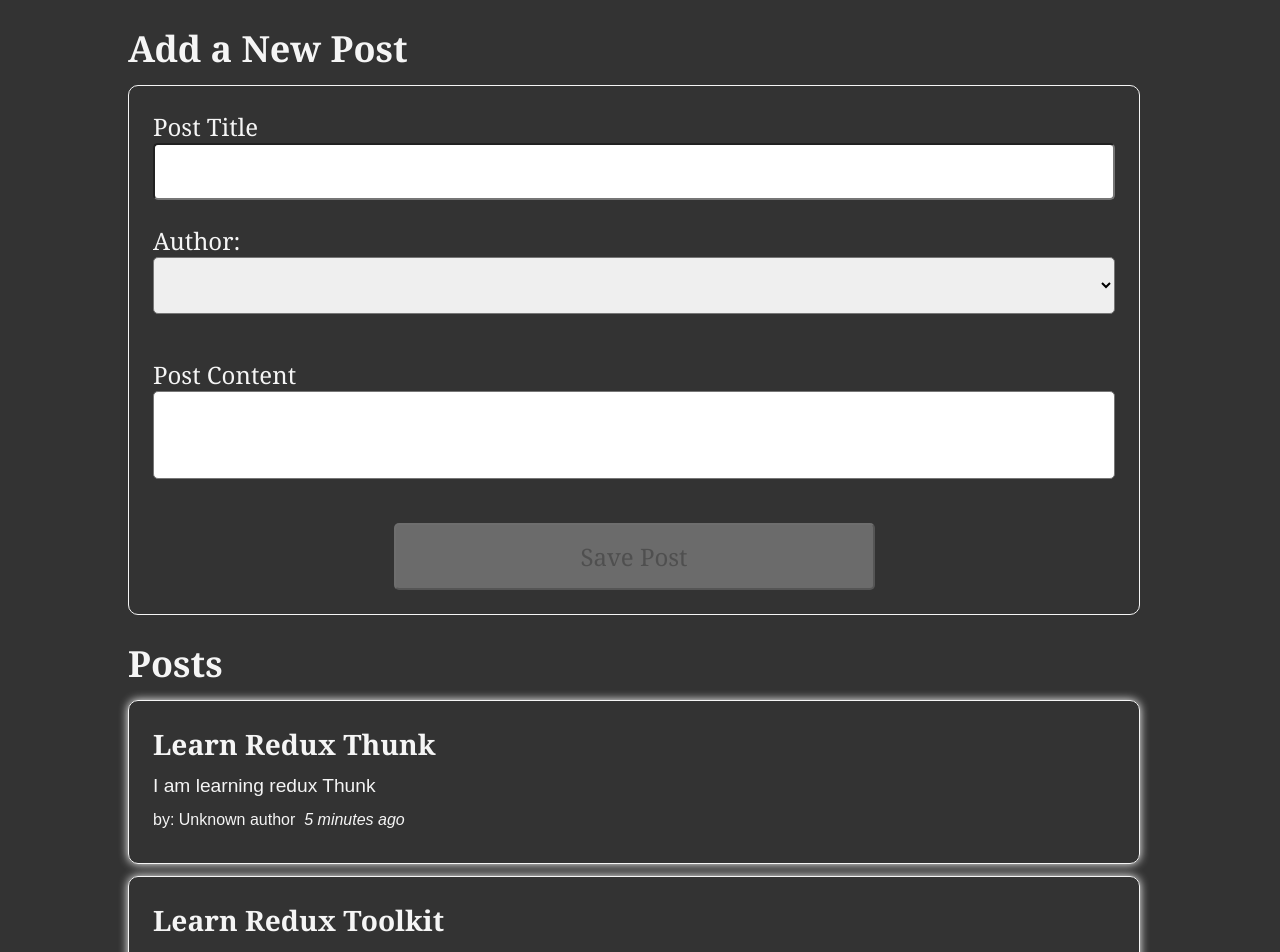
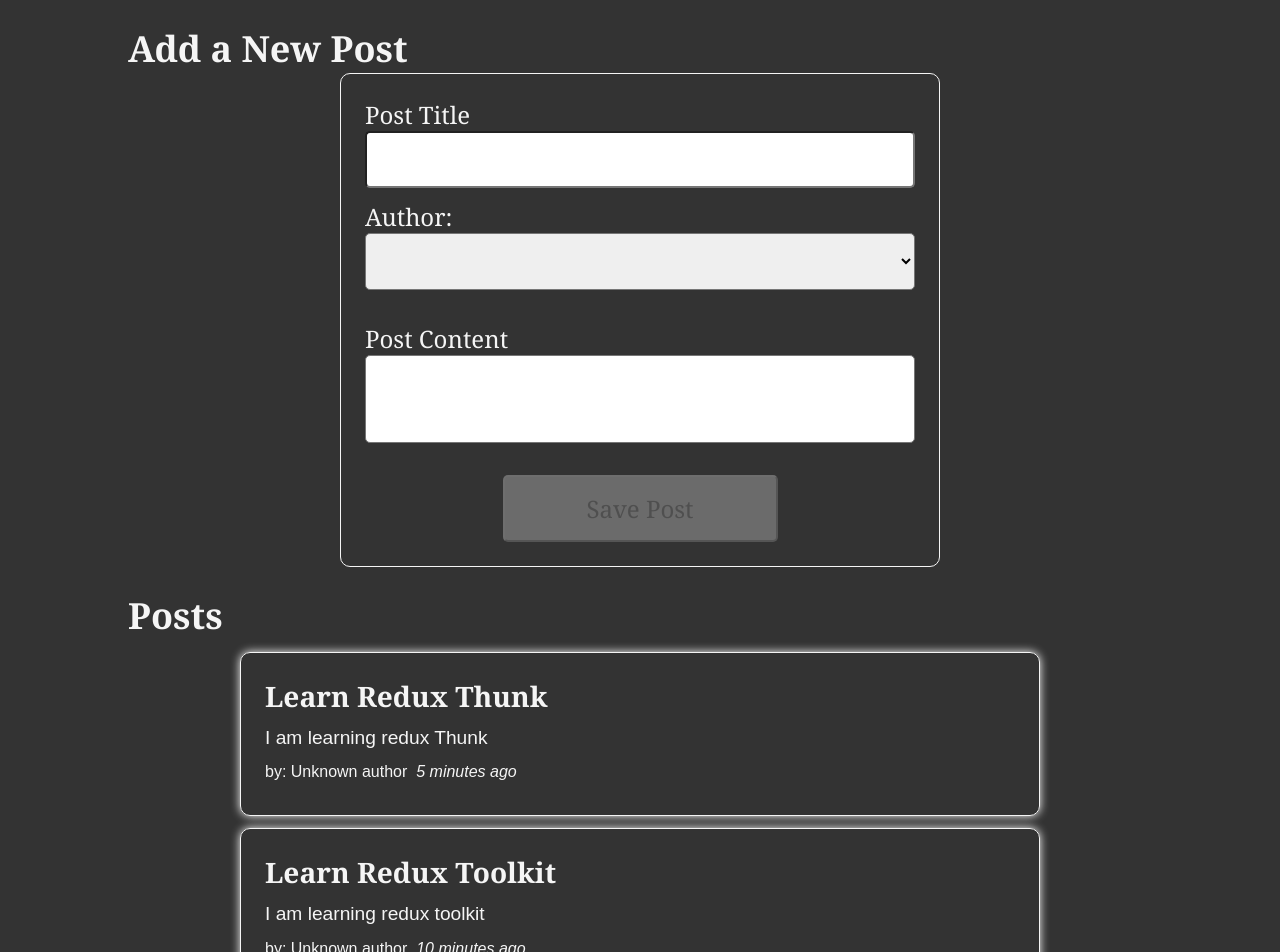
Before and after one commit to fortuneonyeka/redux-blog-app, a React (Create React App) app: page / in a window 1280 px wide. Shown: the top 952 px of the page. Built offline with nearby package versions, Linux system fonts and the light colour scheme.

Commit message:
update project styling

```diff
--- a/src/index.css
+++ b/src/index.css
@@ -21,7 +21,7 @@ textarea,
 button,
 select {
   font: inherit;
-  margin-bottom: 1em;
+  margin-bottom: 0.5em;
   border-radius:5px;
   padding: 10px;
 }
@@ -49,10 +49,19 @@ section {
 article {
   margin: 0.5em 0.5em 0.5em 0;
   border: 1px solid whitesmoke;
+  width: 800px;
+  margin-left: auto;
+  margin-right: auto;
   border-radius: 10px;
   padding: 1em;
   -webkit-box-shadow: 0 0 10px #fff;
         box-shadow: 0 0 10px #fff;
+}
+
+.header {
+  text-align: center;
+  margin-bottom: 5px;
+
 }
 
 form {
@@ -60,6 +69,10 @@ form {
   border: 1px solid whitesmoke;
   border-radius: 10px;
   padding: 1em;
+  width: 600px;
+  margin: auto;
+  display: flex;
+  flex-direction: column;
 }
 
 h1 {
@@ -71,11 +84,6 @@ p {
   line-height: 1.4;
   font-size: 1.2rem;
   margin: 0.5em 0;
-}
-
-form {
-  display: flex;
-  flex-direction: column;
 }
 
 .postCredit {
```
